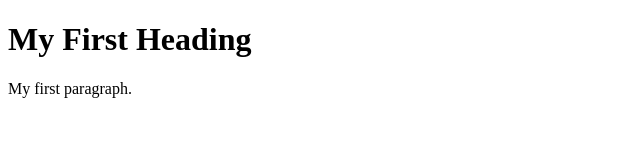
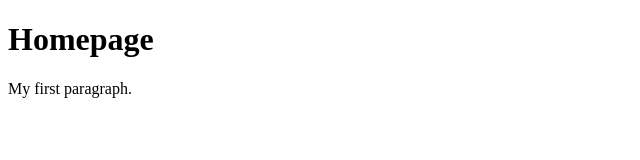
Before and after one commit to thatrosen/git-demo, a plain HTML site: page index.html in a window 1280 px wide. Shown: the whole page, without its empty margins (0-640 px from the left). Drawn offline with Linux system fonts and the light colour scheme.

Commit message:
A few more changes to the site

```diff
--- a/index.html
+++ b/index.html
@@ -2,7 +2,7 @@
 <html>
 <body>
 
-<h1>My First Heading</h1>
+<h1>Homepage</h1>
 <p>My first paragraph.</p>
 
 </body>
```
Also changed, not shown: 1 other file.
